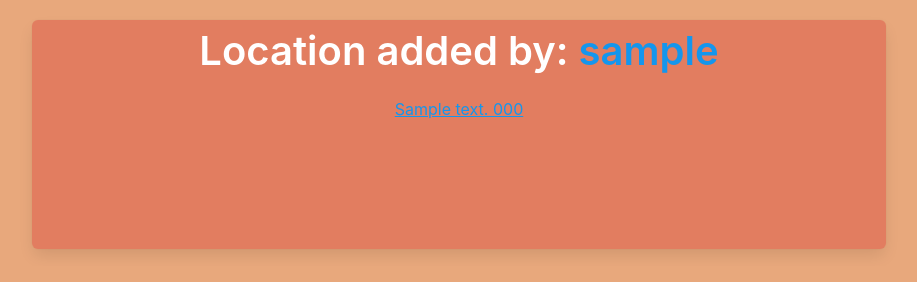
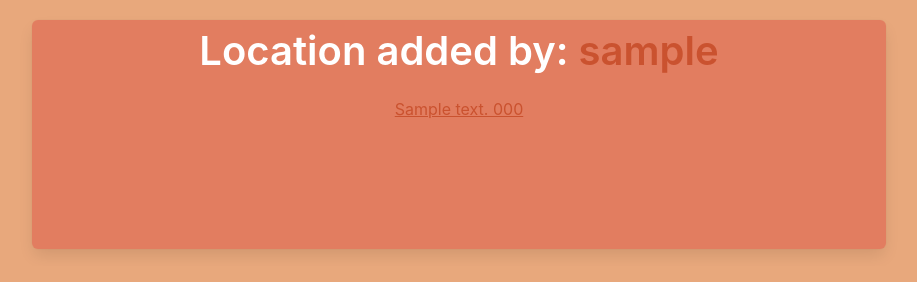
Before and after one commit to chuckthemole/TeachAssist, a Django app: template teach/templates/teach/location/show_location.html in a window 1280 px wide. Shown: the part 52-334 px from the top of the page, without its empty margins (181-1098 px from the left). Run offline with Django 3.2, Linux system fonts and the light colour scheme; the template is opened without the code that fills it: most values are stand-ins (such as "Sample title", 1, 10 or a date in 2020); grey boxes marked "Sample" are stand-in pictures; some libraries are stand-ins or nearby versions.

Commit message:
Change main text colors

```diff
--- a/teach/templates/teach/comment/create_comment.html
+++ b/teach/templates/teach/comment/create_comment.html
@@ -7,7 +7,7 @@
     <div class="column is-one-fifth">
       <div class="column" >
         <h4 class="title is-5">
-          Create your new comment for the review of <span style="color:#1496ed">{{ review.title }}</span>:
+          Create your new comment for the review of <span class="main-text-color">{{ review.title }}</span>:
         </h4>
           {% if error %}
             <h3 style="color: red">{{ error }}</h3>
--- a/teach/templates/teach/edit_profile.html
+++ b/teach/templates/teach/edit_profile.html
@@ -32,7 +32,7 @@
   <center>
     <div class="box front-background tile is-vertical is-8 is-centered">
       <h1 class="title has-text-centered">
-        <span style="color:#1496ed">
+        <span class="main-text-color">
           {{ user.username }}
           <br>
         </span>
--- a/teach/templates/teach/location/create_location.html
+++ b/teach/templates/teach/location/create_location.html
@@ -7,7 +7,7 @@
     <div class="publish-form columns main-background panel-block">
       <div class="column box front-background" >
         <h1 class="title is-2">
-          <span style="color:#1496ed">
+          <span class="main-text-color">
             {{ user.username }}
             <br>
             <span style="color:white;">
--- a/teach/templates/teach/location/edit_location.html
+++ b/teach/templates/teach/location/edit_location.html
@@ -13,7 +13,7 @@
       <div class="tile is-ancestor">
         <div class="tile is-vertical has-text-centered alt-front-backgroud">
           <h2 class="title is-3">
-            <span style="color:#1496ed">
+            <span class="main-text-color">
               {% if user %}
                 {{ user.username }},
               {% endif %}
@@ -22,7 +22,7 @@
               edit your location.
             </span>
           </h2>
-          <h4 class="title is-5" style="color:#1496ed">
+          <h4 class="title is-5" class="main-text-color">
             <span style="color:white;">
               {{location.address}} {{location.zip}}
             </span>
--- a/teach/templates/teach/location/show_location.html
+++ b/teach/templates/teach/location/show_location.html
@@ -20,7 +20,7 @@
               <span style="color:white;">
                 Location added by:
               </span>
-              <span style="color:#1496ed">
+              <span class="main-text-color">
                 {{ location.teacher.user.username }}
               </span>
             </h1>
@@ -34,7 +34,7 @@
                   Baseball field at
                 {% endif %}
               </span>
-              <span style="color:#1496ed">
+              <span class="main-text-color">
                 <u> {{location.address}} {{location.zip}}</u>
               </span>
             </h2>
--- a/teach/templates/teach/location/show_map.html
+++ b/teach/templates/teach/location/show_map.html
@@ -22,7 +22,7 @@
               <span style="color:white;">
                 Location added by:
               </span>
-              <span style="color:#1496ed">
+              <span class="main-text-color">
                 {{ location.teacher.user.username }}
               </span>
             </h1>
@@ -36,7 +36,7 @@
                   Baseball field at
                 {% endif %}
               </span>
-              <span style="color:#1496ed">
+              <span class="main-text-color">
                 <u> {{location.address}} {{location.zip}}</u>
               </span>
             </h2>
--- a/teach/templates/teach/old_index.html
+++ b/teach/templates/teach/old_index.html
@@ -14,14 +14,14 @@
     <div class="tile is-child box front-background">
       <h1 class="title is-2">
         Hello
-        <span style="color:#1496ed">
+        <span class="main-text-color">
           {{ user.username }}
         </span>
       </h1>
       <h2 class="title is-3">
         Welcome to teacher.
       </h2>
-      <h4 class="title is-5" style="color:#1496ed">
+      <h4 class="title is-5" class="main-text-color">
         Take a look at the list of teach destinations created by teacher users
       </h4>
 
--- a/teach/templates/teach/review/create_review.html
+++ b/teach/templates/teach/review/create_review.html
@@ -7,7 +7,7 @@
       <div class="column is-one-fifth">
         <div class="column" >
             <h4 class="title is-5">
-              Create your new review of <span style="color:#1496ed">{{ destination.title }}</span>:
+              Create your new review of <span class="main-text-color">{{ destination.title }}</span>:
             </h4>
              {% if error %}
                     <h3 style="color: red">{{ error }}</h3>
```
